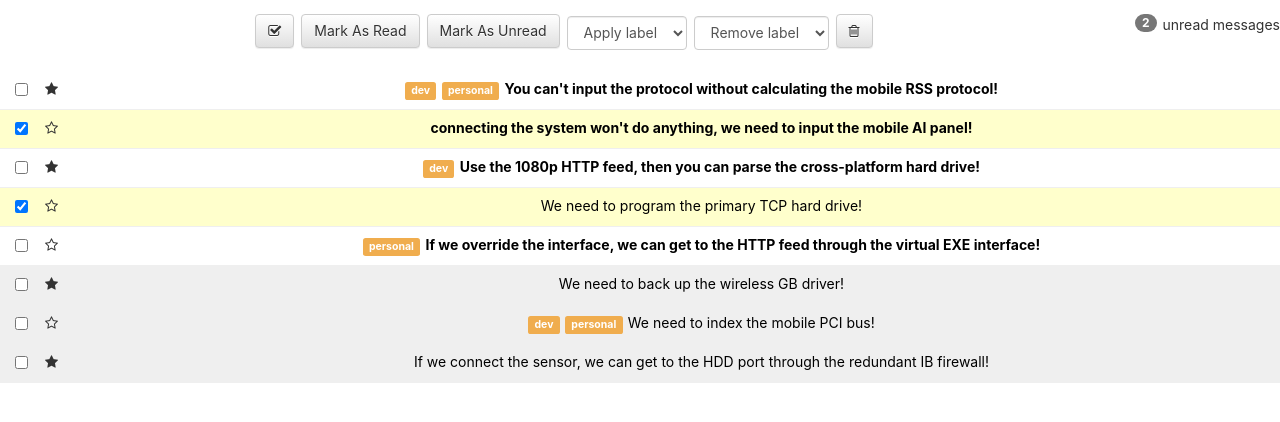
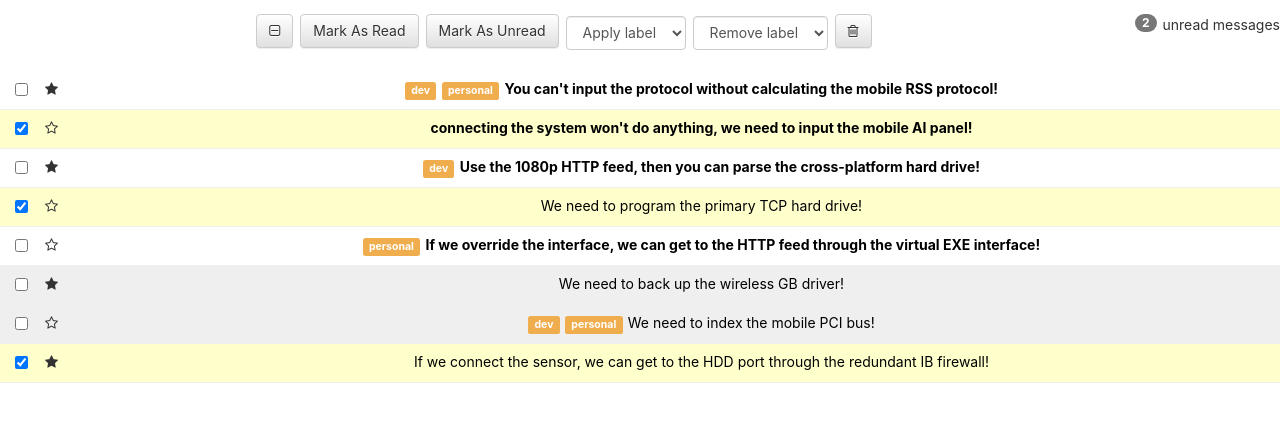
Before and after one commit to Forsa1997/react-inbox, a React (Create React App) app: page / in a window 1280 px wide. Shown: the top 422 px of the page. Built offline with nearby package versions, Linux system fonts and the light colour scheme.

Commit message:
Fixed Selection

```diff
--- a/src/components/Message.js
+++ b/src/components/Message.js
@@ -4,35 +4,25 @@ import { Component } from "react/cjs/react.production.min";
 
 class Message extends Component {
 
-    constructor(props) {
-        super(props);
-        this.state = {
-            id: props.id,
-            subject: props.subject,
-            read: props.read,
-            starred: props.starred || false,
-            selected: props.selected || false,
-            labels: props.labels,
-            message: props.message
-        };
-        // this.state = { read: false, selected: false, starred: false, labels: ["dev", "personal"], message: "Hi", subject: "This is the subject" };
-    }
-
-    messageRead = () => this.state.read ? "read " : "unread "
-    messageSelected = () => this.state.selected ? "selected" : "";
-    messageStarred = () => this.state.starred ? "" : "-o";
-    messageBody = () => this.state.message === undefined ? "" : <div class="row message-body">
+    messageRead = () => this.props.message.read ? "read " : "unread "
+    messageSelected = () => this.props.message.selected ? "selected" : "";
+    messageStarred = () => this.props.message.starred ? "" : "-o";
+    messageBody = () => this.props.message.message === undefined ? "" : <div class="row message-body">
         <div class="col-xs-11 col-xs-offset-1">
-            {this.state.message}
+            {this.props.message.message}
         </div>
     </div>
-    messageLabel = () => this.state.labels === undefined ? "" : this.state.labels.map((label) => <span class="label label-warning">{label}</span>)
-    toggleChecked = () => this.setState({
-        selected: !this.state.selected
-    })
-    toggleStarred = () => this.setState({
-        starred: !this.state.starred
-    })
+    messageLabel = () => this.props.message.labels === undefined ? "" : this.props.message.labels.map((label) => <span class="label label-warning">{label}</span>)
+    toggleChecked = () => {
+        let msg = this.props.message;
+        msg.selected = !this.props.message.selected;
+        this.props.msgChanged(msg);
+    }
+    toggleStarred = () => {
+        let msg = this.props.message;
+        msg.starred = !this.props.message.starred;
+        this.props.msgChanged(msg);
+    }
 
     render() {
         return (
@@ -41,7 +31,7 @@ class Message extends Component {
                     <div className="col-xs-1">
                         <div className="row">
                             <div className="col-xs-2">
-                                <input type="checkbox" checked={this.state.selected} onChange={this.toggleChecked} />
+                                <input type="checkbox" checked={this.props.message.selected} onChange={this.toggleChecked} />
                             </div>
                             <div className="col-xs-2">
                                 <i className={"star fa fa-star" + this.messageStarred()} onClick={this.toggleStarred}></i>
@@ -51,7 +41,7 @@ class Message extends Component {
                     <div className="col-xs-11">
                         {this.messageLabel()}
                         <a href="#">
-                            {this.state.subject}
+                            {this.props.message.subject}
                         </a>
                     </div>
                 </div>
--- a/src/components/MessageList.js
+++ b/src/components/MessageList.js
@@ -64,6 +64,7 @@ class MessageList extends Component {
                 "subject": "If we connect the sensor, we can get to the HDD port through the redundant IB firewall!",
                 "read": true,
                 "starred": true,
+                "selected": true,
                 "labels": []
             }
         ]
@@ -75,22 +76,29 @@ class MessageList extends Component {
             messageList[i].selected = true;
         }
         this.setState({ messages: messageList })
-        console.log(this.state.messages)
+        //console.log(this.state.messages)
     }
+
+    msgChanged = (msg) => {
+        let messageList = this.state.messages
+        for (let i = 0; i < this.state.messages.length; i++) {
+            if (messageList[i].id === msg.id) {
+                messageList[i] = msg;
+            }
+        }
+        this.setState({ messages: messageList })
+    }
+
 
     render() {
         return (
             <div>
-                <Toolbar setAllSelected={this.setAllSelected} />
+                <Toolbar setAllSelected={this.setAllSelected} messagesSelected="some" />
                 <div>
                     {this.state.messages.map((message) => <Message
                         key={message.id}
-                        read={message.read}
-                        selected={message.selected}
-                        starred={message.starred}
-                        message={message.message}
-                        labels={message.labels}
-                        subject={message.subject}
+                        message={message}
+                        msgChanged={this.msgChanged}
                     />)}
                 </div>
             </div>
--- a/src/components/Toolbar.js
+++ b/src/components/Toolbar.js
@@ -5,7 +5,7 @@ class Toolbar extends Component {
 
     constructor(props) {
         super(props)
-        this.state = { messagesSelected: "all" }
+        this.state = { messagesSelected: props.messagesSelected }
         //this.messagesSelectedToolbar(true);
     }
 
@@ -21,15 +21,10 @@ class Toolbar extends Component {
     messagesSelectedToolbar = () => {
         if (this.state.messagesSelected === "all") {
             this.props.setAllSelected(false)
-        } else if (this.state.messagesSelected === "some") {
-            this.props.setAllSelected(true)
         } else {
             this.props.setAllSelected(true)
         }
     }
-
-
-
 
     render() {
         return (
```
